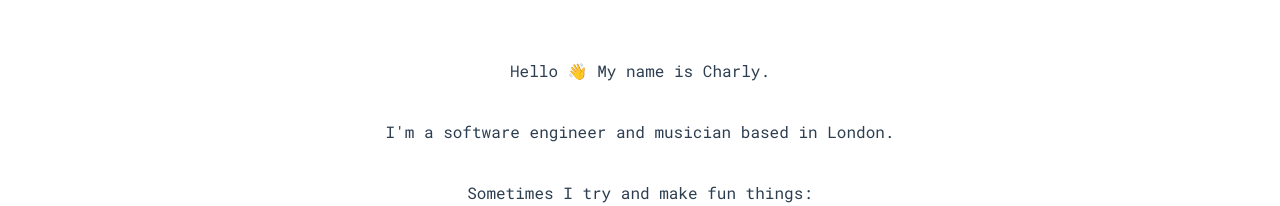
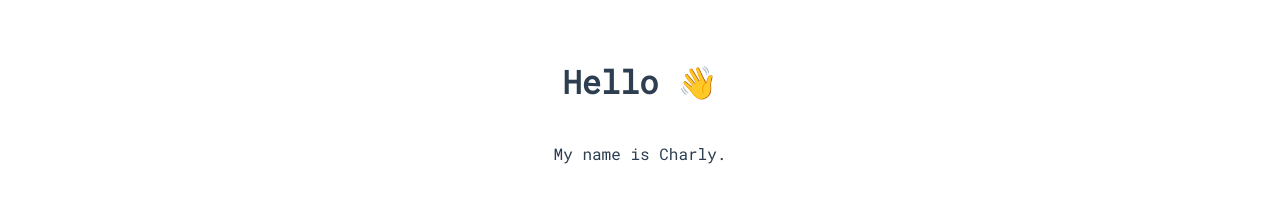
Before and after one commit to phlye/phlye.github.io, a Vue app: page / in a window 1280 px wide. Shown: the top 206 px of the page. Built offline with nearby package versions, Linux system fonts and the light colour scheme.

Commit message:
h21hello

```diff
--- a/src/components/Hello.vue
+++ b/src/components/Hello.vue
@@ -1,6 +1,7 @@
 <template>
   <div class="hello">
-    <p>Hello &#x1F44B; My name is Charly.</p>
+    <h1>Hello &#x1F44B;</h1>
+    <p>My name is Charly.</p>
     <p>I'm a software engineer and musician based in London.</p>
     <p>Sometimes I try and make fun things:</p>
   </div>
```
